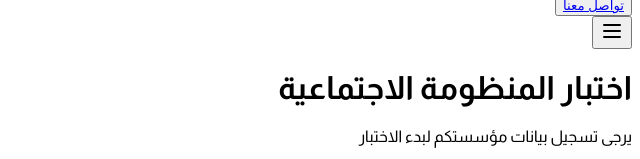
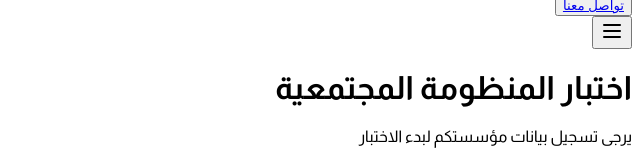
Before and after one commit to Moamen1589/BOD, a React (Vite) app in the folder client/: page /register in a window 1280 px wide. Shown: the part 472-631 px from the top of the page, without its empty margins (640-1280 px from the left). Built offline with nearby package versions, Linux system fonts and the light colour scheme.

Commit message:
fix: correct title text in RegisterPage component for clarity

```diff
--- a/client/src/pages/RegisterPage.tsx
+++ b/client/src/pages/RegisterPage.tsx
@@ -69,7 +69,7 @@ export default function RegisterPage() {
       <div className="flex-1 mt-10 bg-brand-light-gold py-16">
         <div className="container mx-auto px-6 max-w-2xl">
           <div className="bg-white rounded-[3rem] shadow-2xl p-12 border-t-8 border-brand-gold">
-            <h1 className="text-4xl font-black text-brand-dark mb-2 text-center">اختبار المنظومة الاجتماعية</h1>
+            <h1 className="text-4xl font-black text-brand-dark mb-2 text-center">اختبار المنظومة المجتمعية</h1>
             <p className="text-center text-brand-gray mb-12 text-lg">يرجى تسجيل بيانات مؤسستكم لبدء الاختبار</p>
 
             <form onSubmit={handleSubmit} className="space-y-8">
```
